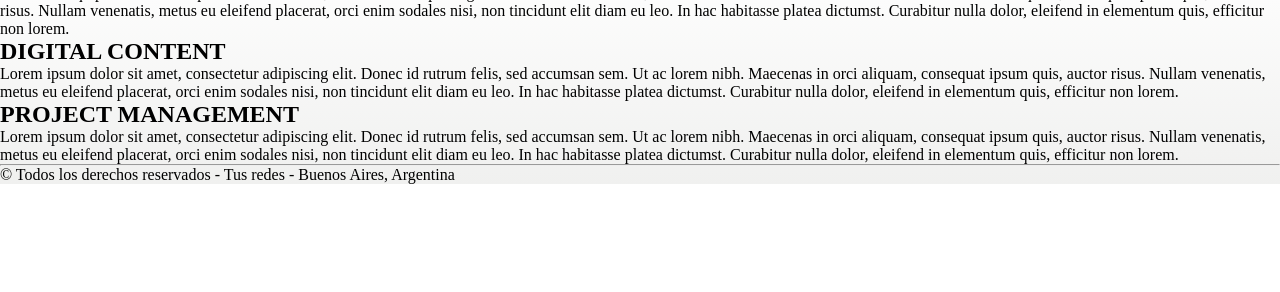
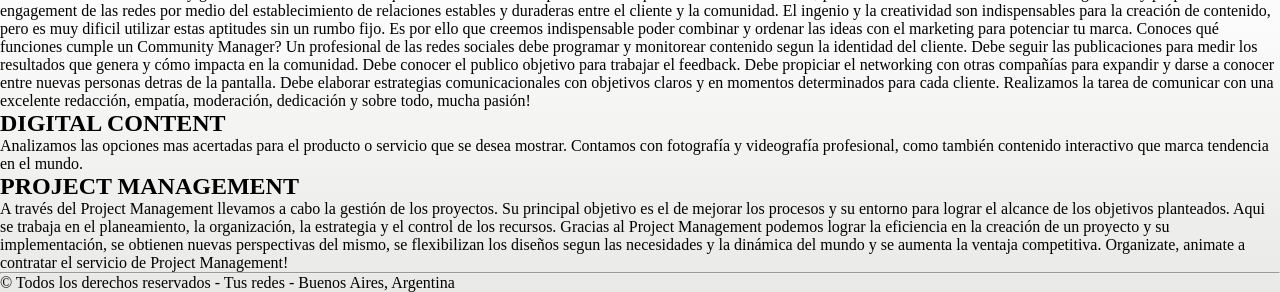
Before and after one commit to alejandramedrano/PFMedrano, a plain HTML site: page services.html in a window 1280 px wide. Shown: the part 2447-2739 px from the top of the page. Before the commit the page ends 2631 px from the top, so only its background shows below. Drawn offline with Linux system fonts and the light colour scheme.

Commit message:
Modificación de textos

```diff
--- a/services.html
+++ b/services.html
@@ -35,12 +35,13 @@
             <img src="./assets/src/Instagram logo.jpg" alt="instagram logo">
             <article>
                 <p>
-                    Somos un equipo de ...Lorem ipsum dolor sit amet, consectetur adipiscing elit. Donec id rutrum
-                    felis, sed accumsan sem. Ut ac lorem nibh. Maecenas in orci aliquam, consequat ipsum quis, auctor
-                    risus. Nullam venenatis, metus eu eleifend placerat, orci enim sodales nisi, non tincidunt elit diam
-                    eu leo. In hac habitasse platea dictumst. Curabitur nulla dolor, eleifend in elementum quis,
-                    efficitur non lorem.
-
+                    Nos dedicamos a la creación y gestión de redes sociales.
+                    De qué forma?
+                    Creamos las publicaciones que necesite nuestro cliente, potenciamos las interacciones con los seguidores y propiciamos el engagement de las redes por medio del establecimiento de relaciones estables y duraderas entre el cliente y la comunidad.
+                    El ingenio y la creatividad son indispensables para la creación de contenido, pero es muy dificil utilizar estas aptitudes sin un rumbo fijo. Es por ello que creemos indispensable poder combinar y ordenar las ideas con el marketing para potenciar tu marca.
+                    Conoces qué funciones cumple un Community Manager?
+                    Un profesional de las redes sociales debe programar y monitorear contenido segun la identidad del cliente. Debe seguir las publicaciones para medir los resultados que genera y cómo impacta en la comunidad. Debe conocer el publico objetivo para trabajar el feedback. Debe propiciar el networking con otras compañías para expandir y darse a conocer entre nuevas personas detras de la pantalla. Debe elaborar estrategias comunicacionales con objetivos claros y en momentos determinados para cada cliente.
+                    Realizamos la tarea de comunicar con una excelente redacción, empatía, moderación, dedicación y sobre todo, mucha pasión!
                 </p>
             </article>
         </section>
@@ -48,11 +49,7 @@
             <h2> DIGITAL CONTENT </h2>
             <article>
                 <p>
-                    Lorem ipsum dolor sit amet, consectetur adipiscing elit. Donec id rutrum
-                    felis, sed accumsan sem. Ut ac lorem nibh. Maecenas in orci aliquam, consequat ipsum quis, auctor
-                    risus. Nullam venenatis, metus eu eleifend placerat, orci enim sodales nisi, non tincidunt elit diam
-                    eu leo. In hac habitasse platea dictumst. Curabitur nulla dolor, eleifend in elementum quis,
-                    efficitur non lorem.
+                    Analizamos las opciones mas acertadas para el producto o servicio que se desea mostrar. Contamos con fotografía y videografía profesional, como también contenido interactivo que marca tendencia en el mundo.
                 </p>
             </article>
         </section>
@@ -60,11 +57,9 @@
             <h2>PROJECT MANAGEMENT</h2>
             <article>
                 <p>
-                    Lorem ipsum dolor sit amet, consectetur adipiscing elit. Donec id rutrum
-                    felis, sed accumsan sem. Ut ac lorem nibh. Maecenas in orci aliquam, consequat ipsum quis, auctor
-                    risus. Nullam venenatis, metus eu eleifend placerat, orci enim sodales nisi, non tincidunt elit diam
-                    eu leo. In hac habitasse platea dictumst. Curabitur nulla dolor, eleifend in elementum quis,
-                    efficitur non lorem.
+                    A través del Project Management llevamos a cabo la gestión de los proyectos. Su principal objetivo es el de mejorar los procesos y su entorno para lograr el alcance de los objetivos planteados. Aqui se trabaja en el planeamiento, la organización, la estrategia y el control de los recursos.
+Gracias al Project Management podemos lograr la eficiencia en la creación de un proyecto y su implementación, se obtienen nuevas perspectivas del mismo, se flexibilizan los diseños segun las necesidades y la dinámica del mundo y se aumenta la ventaja competitiva.
+Organizate, animate a contratar el servicio de Project Management!
                 </p>
             </article>
         </section>
```
Also changed, not shown: about-us.html (+3 -8 lines).
